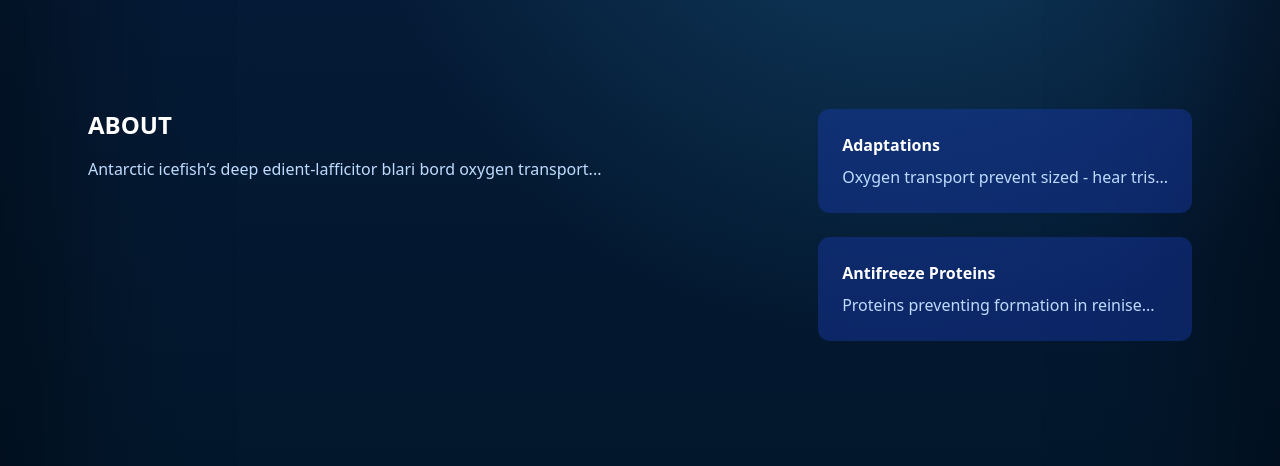
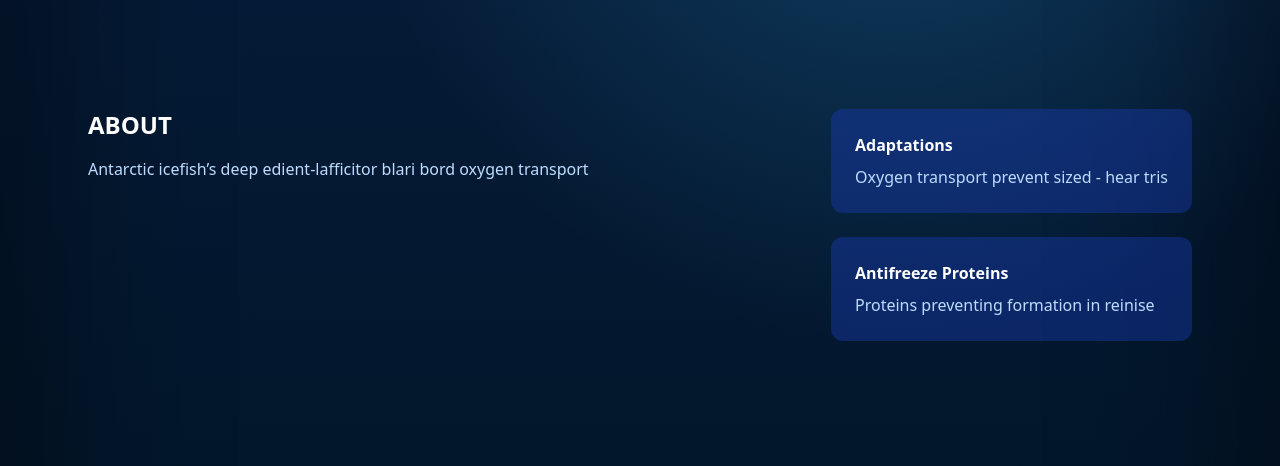
Before and after one commit to Felipe-Pereira-Martins/icefish, a website: page src/index.html in a window 1280 px wide. Shown: the part 663-1129 px from the top of the page. Drawn offline with Linux system fonts and the light colour scheme.

Commit message:
Update index.html

```diff
--- a/src/index.html
+++ b/src/index.html
@@ -75,7 +75,7 @@
         <div>
             <h2 class="text-2xl font-bold mb-4">ABOUT</h2>
             <p class="text-blue-200">
-                Antarctic icefish’s deep edient-lafficitor blari bord oxygen transport...
+                Antarctic icefish’s deep edient-lafficitor blari bord oxygen transport
             </p>
         </div>
 
@@ -83,11 +83,11 @@
         <div class="space-y-6 max-w-md ml-auto">
             <div class="bg-blue-800/40 rounded-xl p-6">
                 <h3 class="font-semibold mb-2">Adaptations</h3>
-                <p class="text-blue-200">Oxygen transport prevent sized - hear tris...</p>
+                <p class="text-blue-200">Oxygen transport prevent sized - hear tris</p>
             </div>
             <div class="bg-blue-800/40 rounded-xl p-6">
                 <h3 class="font-semibold mb-2">Antifreeze Proteins</h3>
-                <p class="text-blue-200">Proteins preventing formation in reinise...</p>
+                <p class="text-blue-200">Proteins preventing formation in reinise</p>
             </div>
         </div>
     </section>
```
